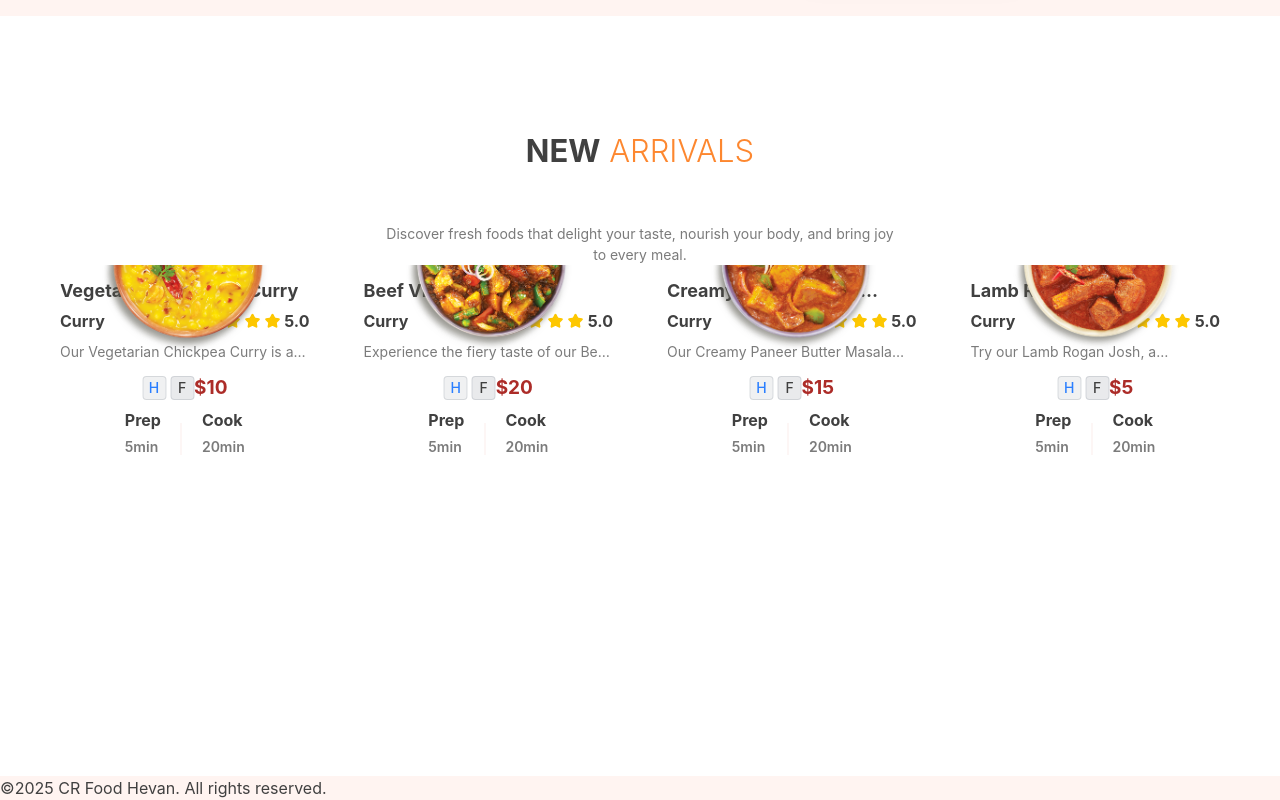
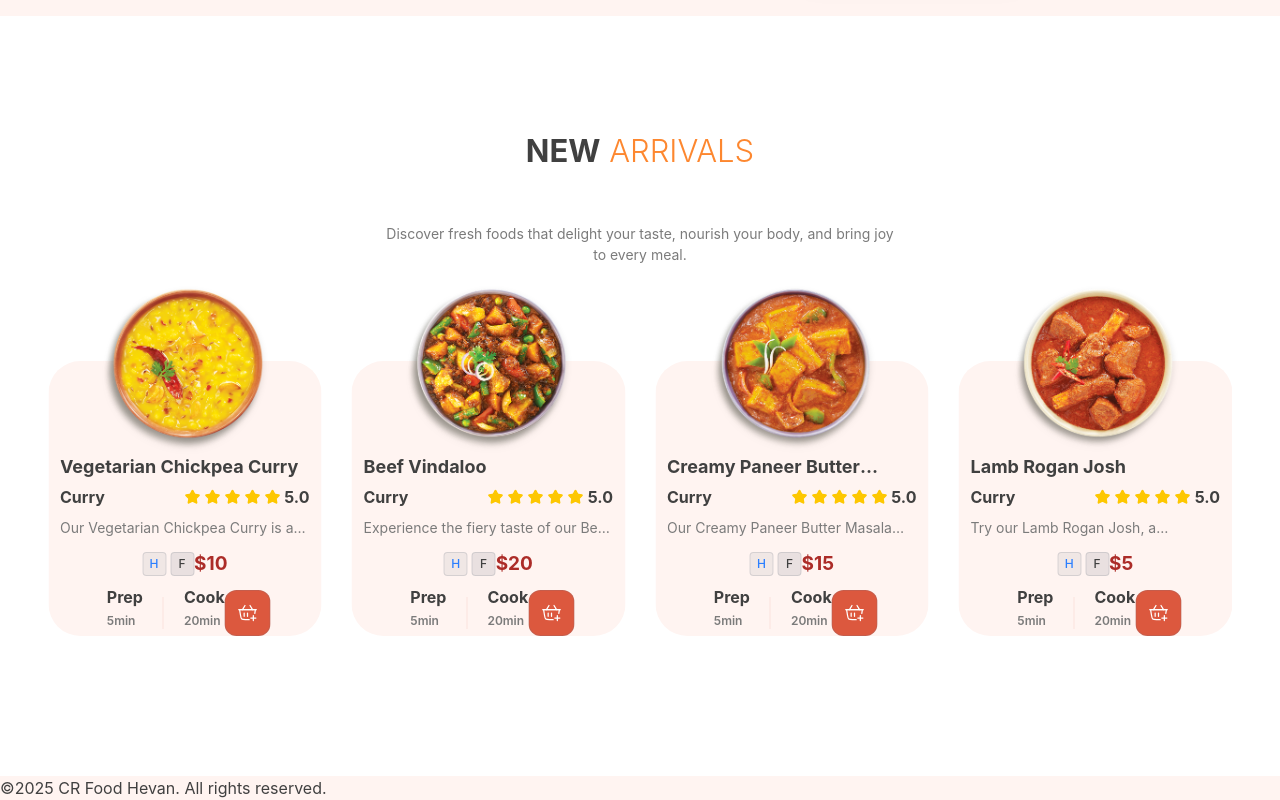
Before and after one commit to SPBT2002/CR-Food-Hevan, a React (Vite) app in the folder client/: page / in a window 1280 px wide. Shown: the part 784-1584 px from the top of the page. Built offline with nearby package versions, Linux system fonts and the light colour scheme.

Commit message:
Refactor Item component styles and improve order information layout

```diff
--- a/client/src/components/Item.jsx
+++ b/client/src/components/Item.jsx
@@ -6,28 +6,28 @@ const Item = ({product}) => {
   const currency = '$';
 
   return (
-    <div className='relativemt-24 group'>
+    <div className='relative mt-24 group'>
       {/*Photo*/}
-      <div className='mx-auto rounded-full absolute left-0 right-0 -top-21 h-[177px] w-[177px]'>
+      <div className='mx-auto rounded-full absolute left-0 right-0 -top-20 h-[177px] w-[177px]'>
         <img
           src={product.images[0]}
           alt="productImg"
           height={177}
           width={177}
-          className='absolute inst-0 h-full w-full object-cover opacity-100 group-hover:opacity-0 drop-shadow-md'
+          className='absolute inset-0 h-full w-full object-cover opacity-100 group-hover:opacity-0 drop-shadow-md'
         />
         <img
           src={product.images[1] ? product.images[1] : product.images[0]}
           alt="productImg"
           height={177}
           width={177}
-          className='absolute inst-0 h-full w-full object-cover opacity-0 group-hover:opacity-100 drop-shadow-md'
+          className='absolute inset-0 h-full w-full object-cover opacity-0 group-hover:opacity-100 drop-shadow-md'
         />
       </div>
       {/*Info*/}
-      <div className='rounded-4xl bg-primarypt-20 overflow-hidden'>
+      <div className='rounded-4xl bg-primary pt-20 overflow-hidden'>
         {/* Title & Description */}
-        <div className='p-3'>
+        <div className='p-3 pt-3'>
           <h4 className='text-lg line-clamp-1 mb-1'>{product.title}</h4>
           <div className='flex items-start justify-between pb-1'>
             <h5 className='mb-1'>{product.category}</h5>
@@ -51,7 +51,7 @@ const Item = ({product}) => {
                 onClick={()=> setSize(item)}
                 className={`${
                   item === size ? 'btn-light' : 'btn-outline'
-                } rounded h-6 w-6 p-2 text-x5 flexCenter`}
+                } rounded h-6 w-6 p-2 text-xs flexCenter`}
               >
                   {item}
               </button>
@@ -60,20 +60,20 @@ const Item = ({product}) => {
           <h4 className='text-solidOne'>{currency}{product.price[size]}</h4>
         </div>
         {/* Order Info & Button */}
-        <div className='flexBetween rounded-xl pl-5 text-[13px] font-semibold'>
+        <div className='flexBetween rounded-xl pl-5 pr-3 text-[13px] font-semibold'>
           <div className='flexStart gap-5'>
             <div className='flex flex-col gap-1 relative bottom-1.5'>
               <h5>Prep</h5>
-              <p className='text-x5'>5min</p>
+              <p className='text-xs'>5min</p>
             </div>
             <hr className="h-8 w-[1px] bg-tertiary/10 border-none"/>
             <div className='flex flex-col gap-1 relative bottom-1.5'>
               <h5>Cook</h5>
-              <p className='text-x5'>20min</p>
+              <p className='text-xs'>20min</p>
             </div>
           </div>
           <div className='flex flex-col gap-1'>
-            <button>
+            <button className='btn-solid rounded-xl p-3'>
               <img src={assets.cartAdd} alt="" width={20}/>
             </button>
           </div>
```
